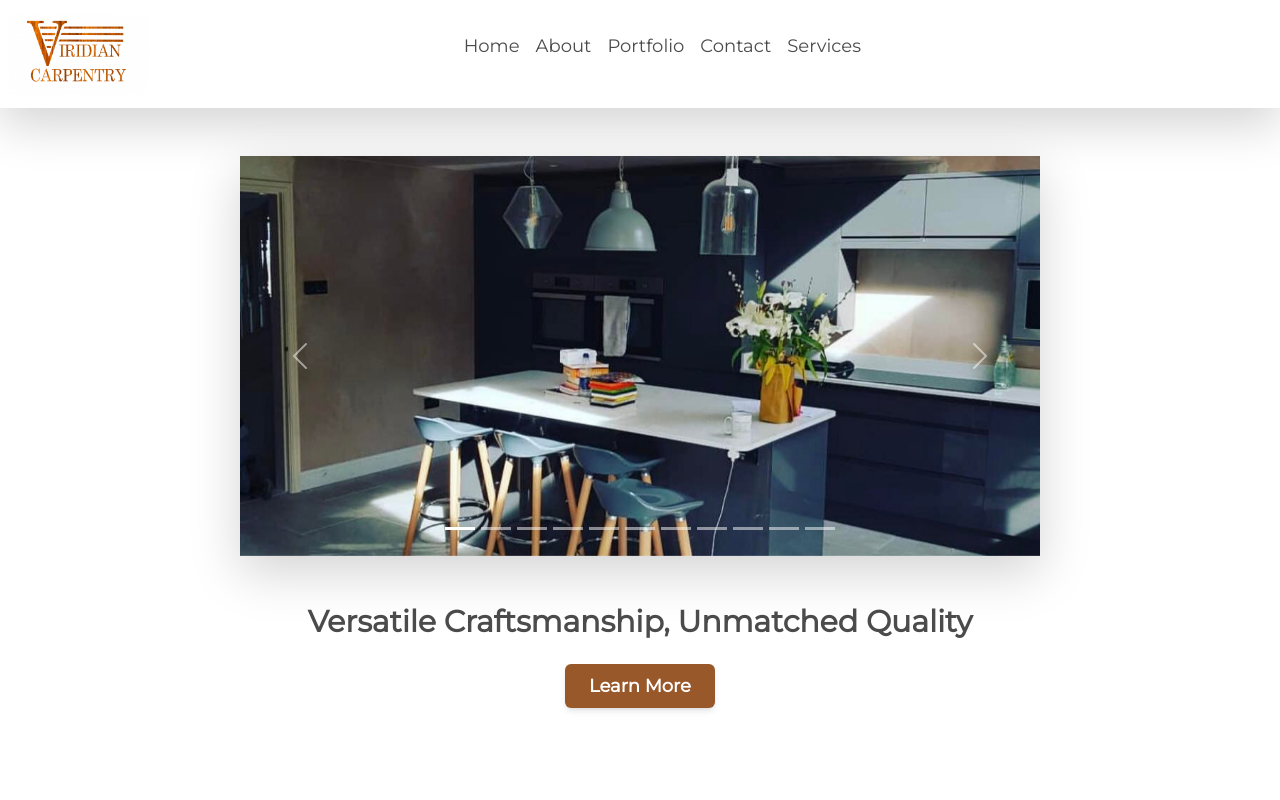
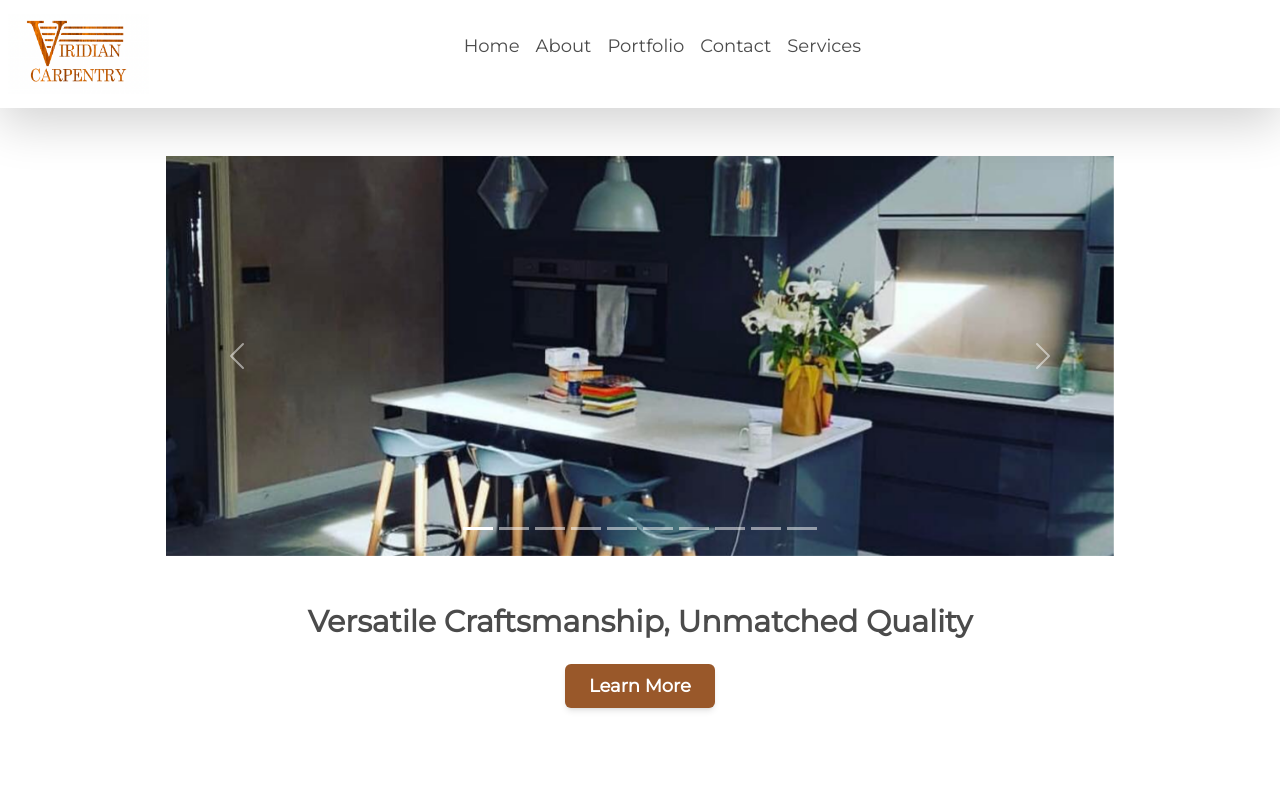
Before and after one commit to Szoph/Viridian, a Next.js app: page / in a window 1280 px wide. Both pictures are taken after a click on the button 460 px from the left and 528 px from the top of the page. Shown: the top 800 px of the page. Built offline with nearby package versions, Linux system fonts and the light colour scheme.

Commit message:
fixed carousel bug

```diff
--- a/app/layout.js
+++ b/app/layout.js
@@ -2,7 +2,7 @@ import { Montserrat  } from "next/font/google";
 import "./globals.css";
 import Header from '../components/HeaderFooter/Header'
 import Footer from '../components/HeaderFooter/Footer'
-
+import 'bootstrap/dist/css/bootstrap.min.css';
 
 
 const montserrat = Montserrat({ subsets: ["latin"], weight: "400" });
--- a/components/ExtraComponants/CarouselComponent.jsx
+++ b/components/ExtraComponants/CarouselComponent.jsx
@@ -1,75 +1,122 @@
 'use client'
-import React, { useEffect } from 'react';
-import 'bootstrap/dist/css/bootstrap.min.css';
+import Carousel from 'react-bootstrap/Carousel';
 
 
 
-const CarouselComponent = () => {
-  useEffect(() => {
-    if (typeof document !== 'undefined') {
-      require('bootstrap/dist/css/bootstrap.min.css')
+function CarouselComponent() {
+  return (
+    <div className='flex justify-center'>
+    <Carousel className='lg:w-4/5 md:w-4/5 w-full'>
+      <Carousel.Item>
+      <img src="Kitchen1.jpg" alt="First Slide" className='d-block w-100'/>
+      </Carousel.Item>
+      <Carousel.Item>
+      <img src="Kitchens/Kitchen12.JPG" alt="Second Slide" className='d-block w-100' />
+      </Carousel.Item>
+      <Carousel.Item>
+      <img src="Kitchens/Kitchen19.JPG" alt="First Slide" className='d-block w-100' />
+      </Carousel.Item>
+      <Carousel.Item>
+      <img src="Kitchens/Kitchen8.jpg" alt="First Slide" className='d-block w-100' />
+      </Carousel.Item>
+      <Carousel.Item>
+      <img src="Staircases/Stairs3.jpg" alt="First Slide" className='d-block w-100' />
+      </Carousel.Item>
+      <Carousel.Item>
+      <img src="Staircases/Stairs6.jpeg" alt="First Slide" className='d-block w-100' />
+      </Carousel.Item>
+      <Carousel.Item>
+      <img src="Flooring/Flooring9.jpg" alt="First Slide" className='d-block w-100' />
+      </Carousel.Item>
+      <Carousel.Item>
+      <img src="Other/Other2.jpg" alt="First Slide" className='d-block w-100' />
+      </Carousel.Item>
+      <Carousel.Item>
+      <img src="Other/Other4.jpg" alt="First Slide" className='d-block w-100' />
+      </Carousel.Item>
+      <Carousel.Item>
+      <img src="External/External10.JPG" alt="First Slide" className='d-block w-100' />
+      </Carousel.Item>
+    </Carousel>
+    </div>
+  )
+}
+
+export default CarouselComponent
 
 
-    }
-  }, []);
+// 'use client'
+// import React, { useEffect } from 'react';
+// import 'bootstrap/dist/css/bootstrap.min.css';
 
-  return (
-    <div id="carouselExampleIndicators" className="carousel slide carousel-container shadow-lg" data-bs-ride="carousel">
-      <div className="carousel-indicators">
-        <button type="button" data-bs-target="#carouselExampleIndicators" data-bs-slide-to="0" className="active" aria-current="true" aria-label="Slide 1"></button>
-        <button type="button" data-bs-target="#carouselExampleIndicators" data-bs-slide-to="1" aria-label="Slide 2"></button>
-        <button type="button" data-bs-target="#carouselExampleIndicators" data-bs-slide-to="2" aria-label="Slide 3"></button>
-        <button type="button" data-bs-target="#carouselExampleIndicators" data-bs-slide-to="3" aria-label="Slide 4"></button>
-        <button type="button" data-bs-target="#carouselExampleIndicators" data-bs-slide-to="4" aria-label="Slide 5"></button>
-        <button type="button" data-bs-target="#carouselExampleIndicators" data-bs-slide-to="5" aria-label="Slide 6"></button>
-        <button type="button" data-bs-target="#carouselExampleIndicators" data-bs-slide-to="6" aria-label="Slide 7"></button>
-        <button type="button" data-bs-target="#carouselExampleIndicators" data-bs-slide-to="7" aria-label="Slide 8"></button>
-        <button type="button" data-bs-target="#carouselExampleIndicators" data-bs-slide-to="8" aria-label="Slide 9"></button>
-        <button type="button" data-bs-target="#carouselExampleIndicators" data-bs-slide-to="9" aria-label="Slide 10"></button>
-        <button type="button" data-bs-target="#carouselExampleIndicators" data-bs-slide-to="10" aria-label="Slide 0"></button>
-      </div>
-      <div className="carousel-inner">
-        <div className="carousel-item active">
-          <img src="Kitchen1.jpg" className="d-block w-100" alt="First Slide" />
-        </div>
-        <div className="carousel-item">
-          <img src="/Kitchens/Kitchen12.JPG" className="d-block w-100" alt="Second Slide" />
-        </div>
-        <div className="carousel-item">
-          <img src="/Kitchens/Kitchen19.JPG" className="d-block w-100" alt="Third Slide" />
-        </div>
-        <div className="carousel-item">
-          <img src="/Kitchens/Kitchen8.jpg" className="d-block w-100" alt="Third Slide" />
-        </div>
-        <div className="carousel-item">
-          <img src="/Staircases/Stairs3.jpg" className="d-block w-100" alt="Third Slide" />
-        </div>
-        <div className="carousel-item">
-          <img src="/Staircases/Stairs6.jpeg" className="d-block w-100" alt="Third Slide" />
-        </div>
-        <div className="carousel-item">
-          <img src="/Flooring/Flooring9.jpg" className="d-block w-100" alt="Third Slide" />
-        </div>
-        <div className="carousel-item">
-          <img src="/Other/Other2.jpg" className="d-block w-100" alt="Third Slide" />
-        </div>
-        <div className="carousel-item">
-          <img src="/Other/Other4.jpg" className="d-block w-100" alt="Third Slide" />
-        </div>
-        <div className="carousel-item">
-          <img src="/External/External10.JPG" className="d-block w-100" alt="Third Slide" />
-        </div>
-      </div>
-      <button className="carousel-control-prev" type="button" data-bs-target="#carouselExampleIndicators" data-bs-slide="prev">
-        <span className="carousel-control-prev-icon" aria-hidden="true"></span>
-        <span className="visually-hidden">Previous</span>
-      </button>
-      <button className="carousel-control-next" type="button" data-bs-target="#carouselExampleIndicators" data-bs-slide="next">
-        <span className="carousel-control-next-icon" aria-hidden="true"></span>
-        <span className="visually-hidden">Next</span>
-      </button>
-    </div>
-  );
-};
 
-export default CarouselComponent;
+
+// const CarouselComponent = () => {
+//   useEffect(() => {
+//     if (typeof document !== 'undefined') {
+//       require('bootstrap/dist/css/bootstrap.min.css')
+
+
+//     }
+//   }, []);
+
+//   return (
+//     <div id="carouselExampleIndicators" className="carousel slide carousel-container shadow-lg" data-bs-ride="carousel">
+//       <div className="carousel-indicators">
+//         <button type="button" data-bs-target="#carouselExampleIndicators" data-bs-slide-to="0" className="active" aria-current="true" aria-label="Slide 1"></button>
+//         <button type="button" data-bs-target="#carouselExampleIndicators" data-bs-slide-to="1" aria-label="Slide 2"></button>
+//         <button type="button" data-bs-target="#carouselExampleIndicators" data-bs-slide-to="2" aria-label="Slide 3"></button>
+//         <button type="button" data-bs-target="#carouselExampleIndicators" data-bs-slide-to="3" aria-label="Slide 4"></button>
+//         <button type="button" data-bs-target="#carouselExampleIndicators" data-bs-slide-to="4" aria-label="Slide 5"></button>
+//         <button type="button" data-bs-target="#carouselExampleIndicators" data-bs-slide-to="5" aria-label="Slide 6"></button>
+//         <button type="button" data-bs-target="#carouselExampleIndicators" data-bs-slide-to="6" aria-label="Slide 7"></button>
+//         <button type="button" data-bs-target="#carouselExampleIndicators" data-bs-slide-to="7" aria-label="Slide 8"></button>
+//         <button type="button" data-bs-target="#carouselExampleIndicators" data-bs-slide-to="8" aria-label="Slide 9"></button>
+//         <button type="button" data-bs-target="#carouselExampleIndicators" data-bs-slide-to="9" aria-label="Slide 10"></button>
+//         <button type="button" data-bs-target="#carouselExampleIndicators" data-bs-slide-to="10" aria-label="Slide 0"></button>
+//       </div>
+//       <div className="carousel-inner">
+//         <div className="carousel-item active">
+//           <img src="Kitchen1.jpg" className="d-block w-100" alt="First Slide" />
+//         </div>
+//         <div className="carousel-item">
+//           <img src="/Kitchens/Kitchen12.JPG" className="d-block w-100" alt="Second Slide" />
+//         </div>
+//         <div className="carousel-item">
+//           <img src="/Kitchens/Kitchen19.JPG" className="d-block w-100" alt="Third Slide" />
+//         </div>
+//         <div className="carousel-item">
+//           <img src="/Kitchens/Kitchen8.jpg" className="d-block w-100" alt="Third Slide" />
+//         </div>
+//         <div className="carousel-item">
+//           <img src="/Staircases/Stairs3.jpg" className="d-block w-100" alt="Third Slide" />
+//         </div>
+//         <div className="carousel-item">
+//           <img src="/Staircases/Stairs6.jpeg" className="d-block w-100" alt="Third Slide" />
+//         </div>
+//         <div className="carousel-item">
+//           <img src="/Flooring/Flooring9.jpg" className="d-block w-100" alt="Third Slide" />
+//         </div>
+//         <div className="carousel-item">
+//           <img src="/Other/Other2.jpg" className="d-block w-100" alt="Third Slide" />
+//         </div>
+//         <div className="carousel-item">
+//           <img src="/Other/Other4.jpg" className="d-block w-100" alt="Third Slide" />
+//         </div>
+//         <div className="carousel-item">
+//           <img src="/External/External10.JPG" className="d-block w-100" alt="Third Slide" />
+//         </div>
+//       </div>
+//       <button className="carousel-control-prev" type="button" data-bs-target="#carouselExampleIndicators" data-bs-slide="prev">
+//         <span className="carousel-control-prev-icon" aria-hidden="true"></span>
+//         <span className="visually-hidden">Previous</span>
+//       </button>
+//       <button className="carousel-control-next" type="button" data-bs-target="#carouselExampleIndicators" data-bs-slide="next">
+//         <span className="carousel-control-next-icon" aria-hidden="true"></span>
+//         <span className="visually-hidden">Next</span>
+//       </button>
+//     </div>
+//   );
+// };
+
+// export default CarouselComponent;
--- a/components/PortfolioComponents/Tabs.jsx
+++ b/components/PortfolioComponents/Tabs.jsx
@@ -1,6 +1,5 @@
 'use client';
-import { useEffect } from 'react';
-import 'bootstrap/dist/css/bootstrap.min.css';
+
 
 const Tabs = ({currentTab, setCurrentTab}) => {
 
@@ -10,12 +9,7 @@ const Tabs = ({currentTab, setCurrentTab}) => {
         setCurrentTab(tab);
     }
 
-  useEffect(() => {
-    if (typeof document !== 'undefined') {
-      require('bootstrap/dist/css/bootstrap.min.css')
 
-    }
-  }, []);
 
   return (
     <div className='flex justify-center my-10'>
--- a/package.json
+++ b/package.json
@@ -16,6 +16,7 @@
     "lucide-react": "^0.395.0",
     "next": "14.2.3",
     "react": "^18",
+    "react-bootstrap": "^2.10.4",
     "react-dom": "^18",
     "react-masonry-css": "^1.0.16",
     "react-responsive-carousel": "^3.2.23"
```
Also changed, not shown: 1 other file (tests, documents, lock files or other folders).
